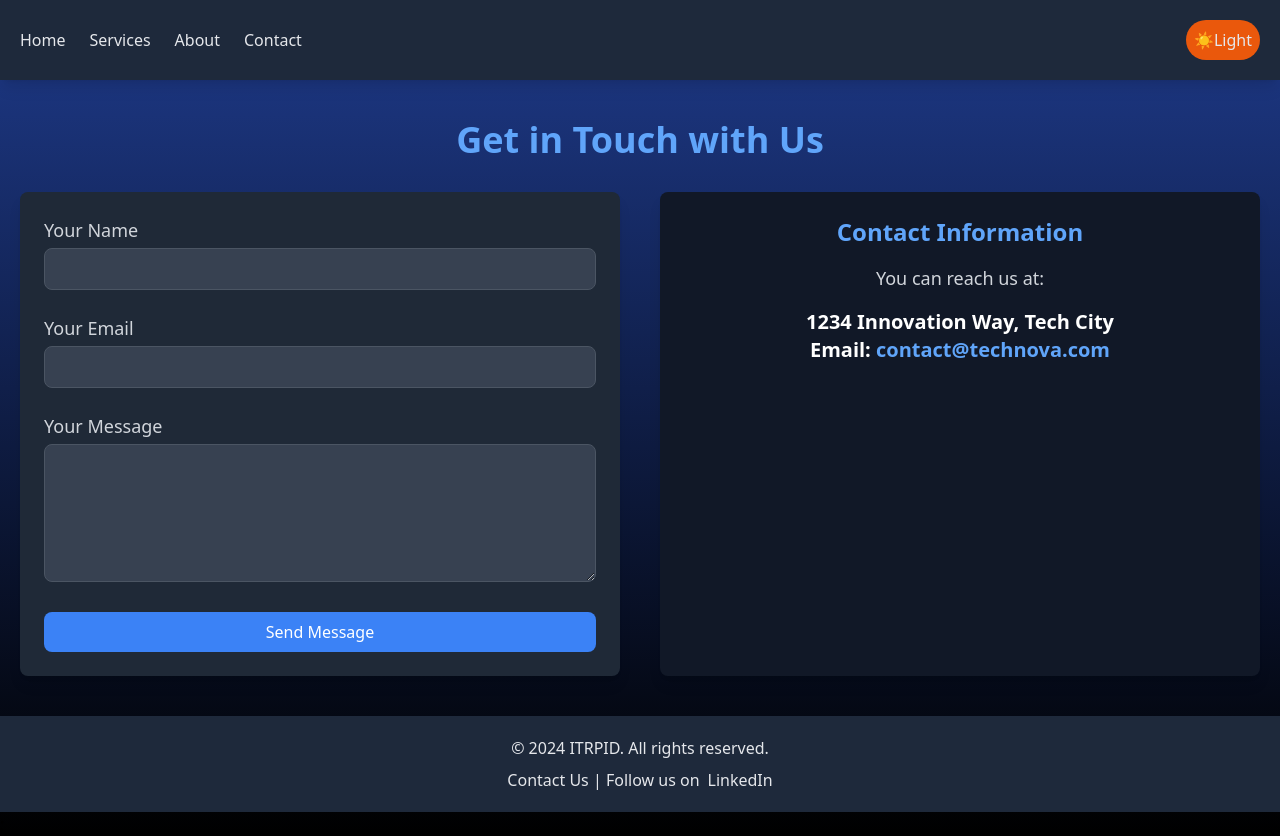
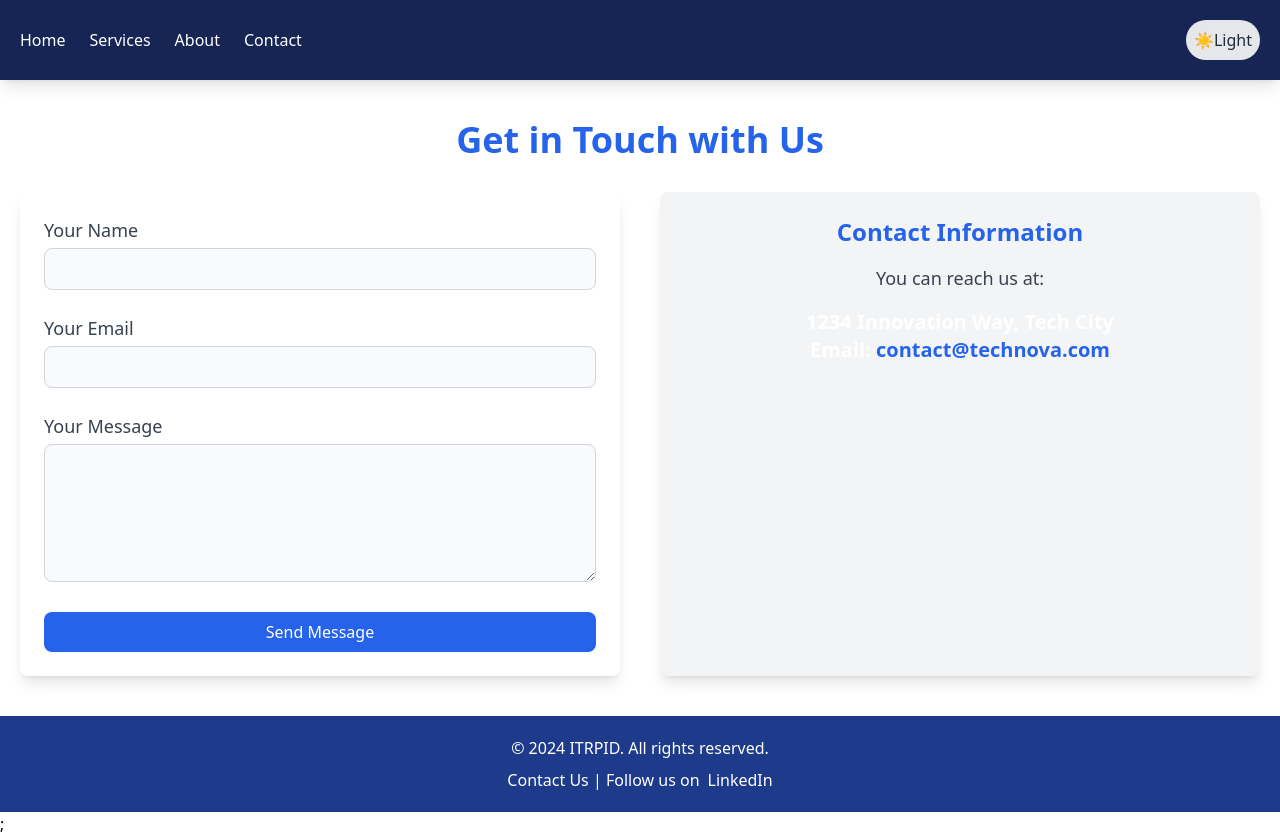
Before and after one commit to mubiana65/itrepid, a React (Create React App) app: page /contact in a window 1280 px wide. Built offline with nearby package versions, Linux system fonts and the light colour scheme.

Commit message:
first commit

```diff
--- a/src/components/ThemeToggle.tsx
+++ b/src/components/ThemeToggle.tsx
@@ -6,10 +6,10 @@ const ThemeToggle: React.FC = () => {
 
   useEffect(() => {
     // Add 'dark' class to HTML element if the theme is dark, otherwise remove it
-    if (theme === 'dark') {
-      document.documentElement.classList.add('dark');
+    if (theme === 'light') {
+      document.documentElement.classList.add('light');
     } else {
-      document.documentElement.classList.remove('dark');
+      document.documentElement.classList.remove('light');
     }
 
     // Save the theme to localStorage
```
